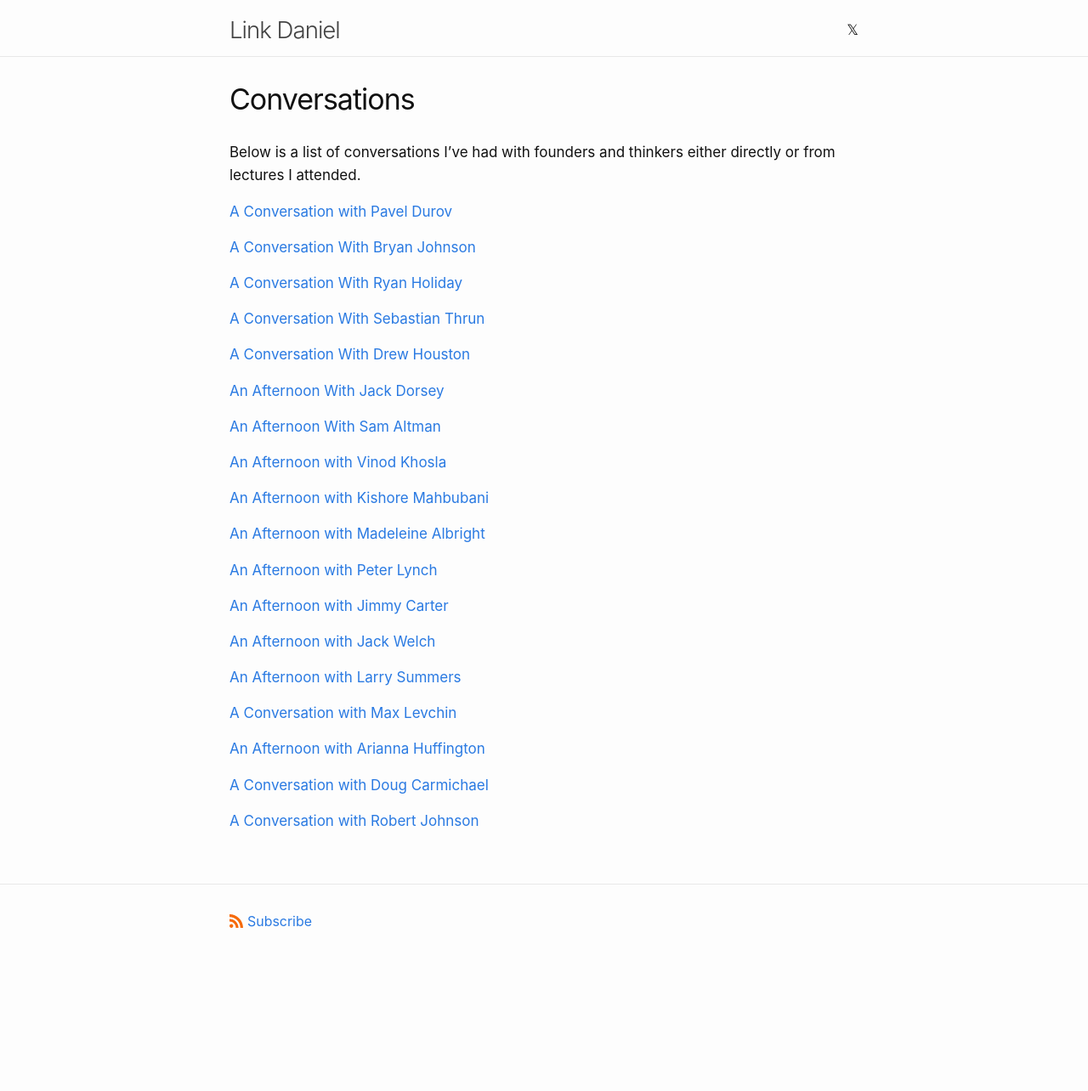
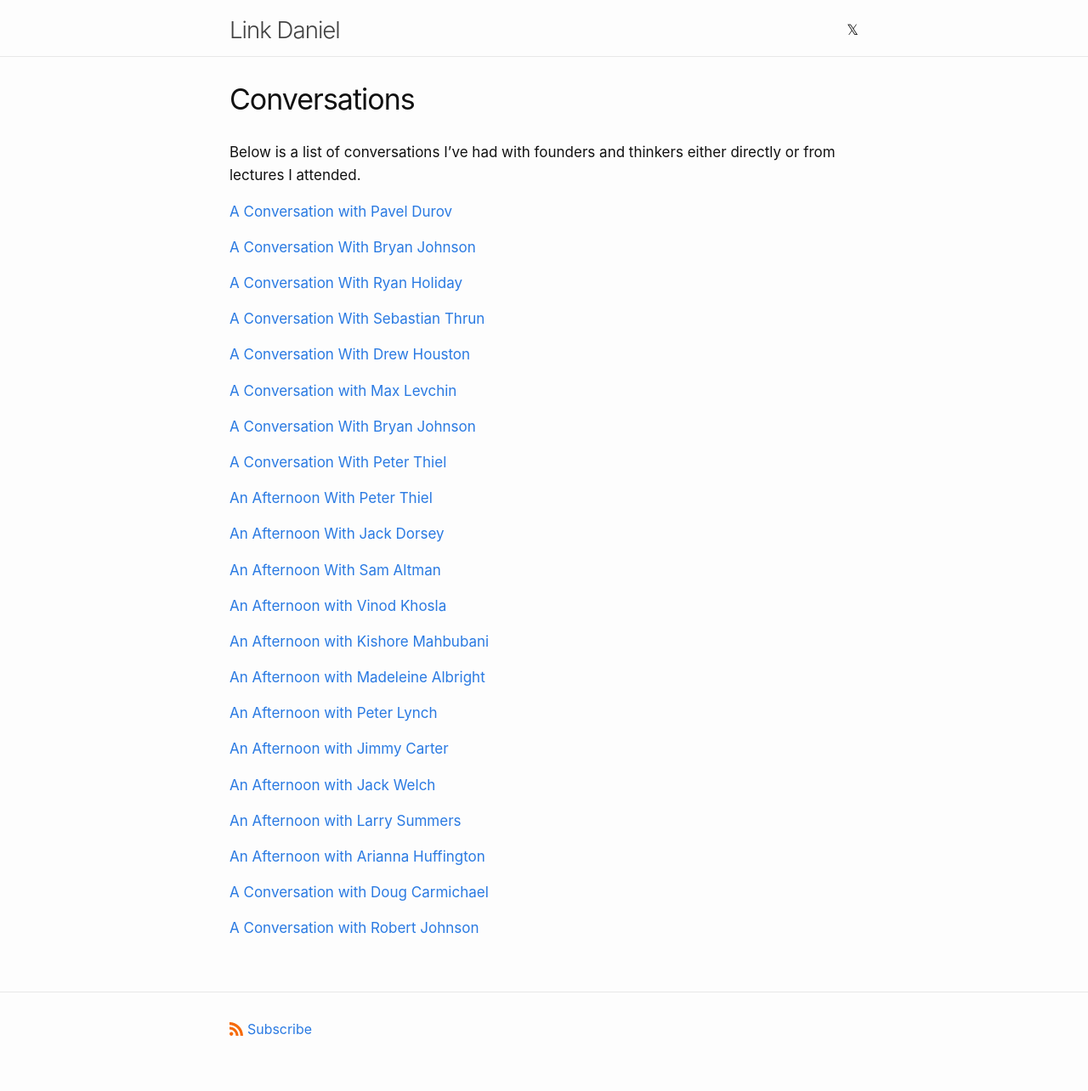
Before and after one commit to link-daniel/link.github.io, a Jekyll site: the page built from conversations.md, in a window 1280 px wide. Shown: the whole page at 85% size. Built offline with Jekyll 4.4.1, drawn with Linux system fonts in a browser that asks for light colours; before the commit the page ends 1158 px from its top, so only the background shows below that.

Commit message:
Update conversations.md

```diff
--- a/conversations.md
+++ b/conversations.md
@@ -19,6 +19,18 @@ Below is a list of conversations I've had with founders and thinkers either dire
 <br>
 
 [A Conversation With Drew Houston](/drewhouston)
+<br>
+
+[A Conversation with Max Levchin](/maxlevchin)
+<br>
+
+[A Conversation With Bryan Johnson](/bryanjohnson)
+<br>
+
+[A Conversation With Peter Thiel](/lincolnthiel)
+<br>
+
+[An Afternoon With Peter Thiel](/peterthiel)
 <br>
 
 [An Afternoon With Jack Dorsey](/jackdorsey)
@@ -48,9 +60,6 @@ Below is a list of conversations I've had with founders and thinkers either dire
 [An Afternoon with Larry Summers](/larrysummers)
 <br>
 
-[A Conversation with Max Levchin](/maxlevchin)
-<br>
-
 [An Afternoon with Arianna Huffington](/ariannahuffington)
 <br>
 
```
